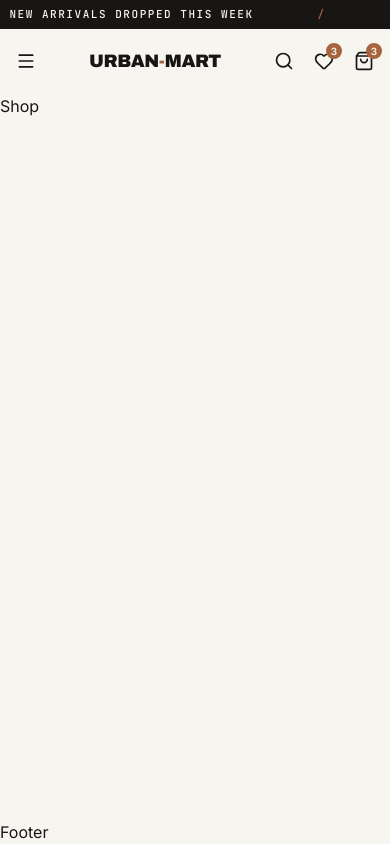
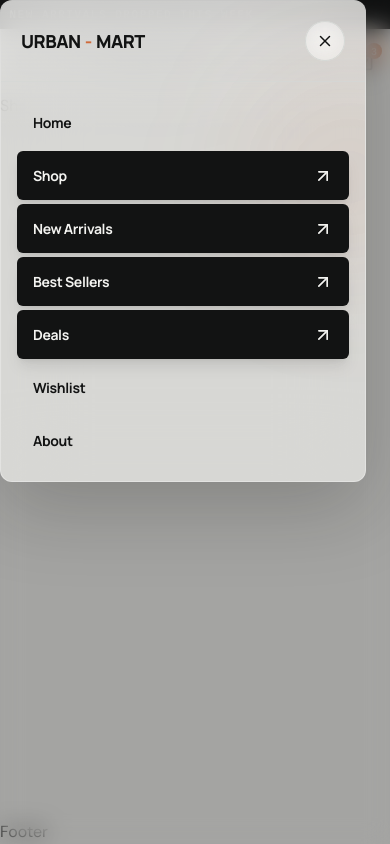
Before and after one commit to coffeeespresso343/urban-mart, a React (Vite) app: page /shop in a window 390 px wide. Both pictures are taken after a click on the button 26 px from the left and 61 px from the top of the page. Built offline with nearby package versions, Linux system fonts and the light colour scheme.

Commit message:
feat: add mobile navigation

```diff
--- a/index.html
+++ b/index.html
@@ -12,8 +12,9 @@
     <title>Urban-Mart - Built for City Life</title>
     <link rel="preconnect" href="https://fonts.googleapis.com" />
     <link rel="preconnect" href="https://fonts.gstatic.com" crossorigin />
+
     <link
-      href="https://fonts.googleapis.com/css2?family=Archivo:wght@500;600;700;800;900&family=Inter:wght@400;500;600;700&family=JetBrains+Mono:wght@400;500;600;700&display=swap"
+      href="https://fonts.googleapis.com/css2?family=DM+Sans:wght@400;500;600;700&family=IBM+Plex+Mono:wght@400;500;600&family=Manrope:wght@500;600;700;800&display=swap"
       rel="stylesheet"
     />
   </head>
--- a/package.json
+++ b/package.json
@@ -16,7 +16,8 @@
     "react": "^19.2.8",
     "react-dom": "^19.2.8",
     "react-router-dom": "^7.18.2",
-    "tailwindcss": "^4.3.3"
+    "tailwindcss": "^4.3.3",
+    "zustand": "^5.0.14"
   },
   "devDependencies": {
     "@eslint/js": "^10.0.1",
--- /dev/null
+++ b/src/components/layout/MobileNavigation.tsx
@@ -0,0 +1,116 @@
+import { AnimatePresence, motion } from "framer-motion";
+import { useUIStore } from "../../context/uiStore";
+import { Link, NavLink } from "react-router-dom";
+import { ArrowUpRight, X } from "lucide-react";
+import { useEffect } from "react";
+
+const LINKS = [
+  { label: "Home", to: "/" },
+  { label: "Shop", to: "/shop" },
+  { label: "New Arrivals", to: "/shop?sort=newest" },
+  { label: "Best Sellers", to: "/shop?filter=best-sellers" },
+  { label: "Deals", to: "/shop?filter=deals" },
+  { label: "Wishlist", to: "/wishlist" },
+  { label: "About", to: "/about" },
+];
+
+const MobileNavigation = () => {
+  const mobileMenuOpen = useUIStore((s) => s.mobileMenuOpen);
+  const closeMobileMenu = useUIStore((s) => s.closeMobileMenu);
+
+  useEffect(() => {
+    if (!mobileMenuOpen) return;
+
+    document.body.style.overflow = "hidden";
+
+    return () => {
+      document.body.style.overflow = "";
+    };
+  }, [mobileMenuOpen]);
+
+  return (
+    <AnimatePresence>
+      {mobileMenuOpen ? (
+        <div className="fixed inset-0 z-[95] lg:hidden">
+          <motion.div
+            initial={{ opacity: 0 }}
+            animate={{ opacity: 1 }}
+            exit={{ opacity: 0 }}
+            transition={{ duration: 0.3 }}
+            onClick={closeMobileMenu}
+            aria-hidden="true"
+            className="absolute inset-0 bg-ink/35 backdrop-blur-md"
+          />
+          <motion.nav
+            initial={{ x: "-100%" }}
+            animate={{ x: 0 }}
+            exit={{ x: "-100%" }}
+            transition={{ duration: 0.3, ease: [0.16, 1, 0.3, 1] }}
+            aria-label="Mobile"
+            className="absolute left-0 top-0 flex w-[calc(100%-1.5rem)] max-w-sm flex-col overflow-hidden rounded-xl border border-white/30 bg-paper/85
+            shadow-[0_25px_80px_rgba(23,22,20,0.22)] backdrop-blur-2xl supports-[backdrop-filter]:bg-paper/65"
+          >
+            <div className="pointer-events-none absolute inset-x-0 top-0 h-32 bg-linear-to-b from-white/35 to-transparent" />
+            <div className="pointer-events-none absolute -right-20 top-20 h-48 w-48 rounded-full bg-copper/10 blur-3xl" />
+            <div className="relative flex items-center justify-between border-b border-line-light/80 px-5 py-5">
+              <Link
+                to="/"
+                onClick={closeMobileMenu}
+                className="font-display text-lg font-black uppercase tracking-tight text-ink"
+              >
+                Urban<span className="mx-1 text-copper">-</span>Mart
+              </Link>
+              <button
+                type="button"
+                onClick={closeMobileMenu}
+                className="group flex h-10 w-10 items-center justify-center rounded-full border border-line-light bg-white/30
+              text-ink backdrop-blur-md transition-all duration-300 hover:border-copper/40 hover:bg-copper-light hover:text-copper active:scale-95"
+              >
+                <X
+                  className="h-4.5 w-4.5 transition-transform duration-300 group-hover:rotate-90"
+                  aria-hidden="true"
+                />
+              </button>
+            </div>
+            <ul className="flex flex-col gap-1 px-4 py-4">
+              {LINKS.map((link) => (
+                <li key={link.label}>
+                  <NavLink
+                    onClick={closeMobileMenu}
+                    to={link.to}
+                    className={({ isActive }) =>
+                      `group relative flex items-center justify-between overflow-hidden rounded-md px-4 py-3.5 font-display text-[14px]
+                    font-bold tracking-tight transition-all duration-300 ${
+                      isActive
+                        ? "bg-ink text-paper shadow-lg shadow-ink/10"
+                        : "text-ink hover:bg-white/45 hover:text-copper"
+                    }`
+                    }
+                  >
+                    {({ isActive }) => (
+                      <>
+                        <span className="relative z-10">{link.label}</span>
+                        <ArrowUpRight
+                          className={`relative z-10 h-5 w-5 transition-all duration-300 ${
+                            isActive
+                              ? "translate-x-0 opacity-100"
+                              : "-translate-x-1 opacity-0 group-hover:translate-x-0 group-hover:opacity-100"
+                          }`}
+                        />
+                        {!isActive && (
+                          <span className="absolute inset-0 -z-0 translate-x-[-101%] bg-copper-light/70 transition-transform duration-500 ease-out group-hover:translate-x-0" />
+                        )}
+                      </>
+                    )}
+                  </NavLink>
+                </li>
+              ))}
+            </ul>
+          </motion.nav>
+        </div>
+      ) : null}
+    </AnimatePresence>
+  );
+};
+
+export default MobileNavigation;
--- a/src/components/layout/Navbar.tsx
+++ b/src/components/layout/Navbar.tsx
@@ -1,6 +1,7 @@
 import { Heart, Menu, Search, ShoppingBag } from "lucide-react";
-import { useState } from "react";
+import { useEffect, useState } from "react";
 import { Link, NavLink } from "react-router-dom";
+import { useUIStore } from "../../context/uiStore";
 
 const NAV_LINKS = [
   { label: "Shop", to: "/shop" },
@@ -14,6 +15,15 @@ const Navbar = () => {
   const [scrolled, setScrolled] = useState(false);
   const productIds: number[] = [1, 2, 4];
 
+  const openMobileMenu = useUIStore((s) => s.openMobileMenu);
+
+  useEffect(() => {
+    const onScroll = () => setScrolled(window.scrollY > 8);
+    onScroll();
+    window.addEventListener("scroll", onScroll, { passive: true });
+    return () => window.removeEventListener("scroll", onScroll);
+  }, []);
+
   return (
     <header
       className={`sticky top-0 z-50 border-b transition-all duration-300 ${
@@ -23,7 +33,11 @@ const Navbar = () => {
       }`}
     >
       <div className="container-edge flex h-16 items-center justify-between sm:h-20">
-        <button aria-label="Open menu" className="text-ink lg:hidden">
+        <button
+          onClick={openMobileMenu}
+          aria-label="Open menu"
+          className="text-ink lg:hidden"
+        >
           <Menu className="h-5 w-5" aria-hidden="true" />
         </button>
 
--- a/src/components/layout/RootLayout.tsx
+++ b/src/components/layout/RootLayout.tsx
@@ -3,6 +3,7 @@ import { Outlet, useLocation } from "react-router-dom";
 import Footer from "./Footer";
 import { useEffect } from "react";
 import AnnouncementBar from "./AnnouncementBar";
+import MobileNavigation from "./MobileNavigation";
 
 const RootLayout = () => {
   const location = useLocation();
@@ -19,6 +20,7 @@ const RootLayout = () => {
         <Outlet />
       </main>
       <Footer />
+      <MobileNavigation />
     </div>
   );
 };
--- /dev/null
+++ b/src/context/uiStore.ts
@@ -0,0 +1,13 @@
+import { create } from "zustand";
+
+interface UIState {
+  mobileMenuOpen: boolean;
+  openMobileMenu: () => void;
+  closeMobileMenu: () => void;
+}
+
+export const useUIStore = create<UIState>((set) => ({
+  mobileMenuOpen: false,
+  openMobileMenu: () => set({ mobileMenuOpen: true }),
+  closeMobileMenu: () => set({ mobileMenuOpen: false }),
+}));
--- a/src/index.css
+++ b/src/index.css
@@ -1,57 +1,50 @@
 @import "tailwindcss";
 
 @theme {
-    /* ================================================================
-     COLOR SYSTEM — Urban-Mart
-     Premium / Editorial / Urban / Warm
-     ================================================================ */
+
 
     /* Core surfaces */
-    --color-ink: #171614;
-    --color-ink-soft: #211f1c;
-    --color-ink-elevated: #2b2925;
+    --color-ink: #121313;
+    --color-ink-soft: #1B1D1D;
+    --color-ink-elevated: #252727;
 
-    --color-paper: #f7f5f0;
-    --color-paper-dim: #eeece6;
-    --color-paper-warm: #e5e0d6;
+    --color-paper: #F3F3F0;
+    --color-paper-dim: #E7E8E5;
+    --color-paper-warm: #D9DBD8;
 
     /* Neutral text */
-    --color-stone: #77736c;
-    --color-stone-light: #b7b2a8;
-    --color-stone-dark: #514e48;
+    --color-stone: #777B79;
+    --color-stone-light: #AEB2AF;
+    --color-stone-dark: #505452;
 
     /* Borders */
-    --color-line: #29272266;
-    --color-line-light: #ddd9d0;
+    --color-line: #2C302F66;
+    --color-line-light: #D5D8D5;
 
     /* Premium accent — muted copper */
-    --color-copper: #a7653f;
-    --color-copper-dark: #824c30;
-    --color-copper-light: #f1e5dc;
+    --color-copper: #D06A3A;
+    --color-copper-dark: #A94E28;
+    --color-copper-light: #F3E2D9;
 
     /* Semantic colors */
-    --color-good: #46705a;
-    --color-warn: #a45d32;
-    --color-error: #a5483f;
-
-    /* ================================================================
-     TYPE SYSTEM
-     ================================================================ */
+    --color-good: #4D735F;
+    --color-warn: #B26B3D;
+    --color-error: #A74D45;
 
     --font-display:
-        "Archivo",
+        "Manrope",
         "Helvetica Neue",
         Arial,
         sans-serif;
 
     --font-body:
-        "Inter",
+        "DM Sans",
         "Helvetica Neue",
         Arial,
         sans-serif;
 
     --font-mono:
-        "JetBrains Mono",
+        "IBM Plex Mono",
         ui-monospace,
         SFMono-Regular,
         Menlo,
@@ -59,9 +52,7 @@
         Consolas,
         monospace;
 
-    /* ================================================================
-     ANIMATIONS
-     ================================================================ */
+
 
     --animate-fade-up:
         fade-up 0.6s cubic-bezier(0.16, 1, 0.3, 1) forwards;
@@ -76,9 +67,6 @@
         scale-in 0.35s cubic-bezier(0.16, 1, 0.3, 1) forwards;
 
 
-    /* ================================================================
-     KEYFRAMES
-     ================================================================ */
 
     @keyframes fade-up {
         from {
@@ -125,10 +113,6 @@
     }
 }
 
-
-/* ================================================================
-   BASE
-   ================================================================ */
 
 @layer base {
 
@@ -205,9 +189,6 @@
         user-select: none;
     }
 
-    /* ==============================================================
-     SCROLLBAR
-     ============================================================== */
 
     ::-webkit-scrollbar {
         width: 8px;
@@ -227,10 +208,6 @@
         background: var(--color-stone);
     }
 
-    /* ==============================================================
-     NO SCROLLBAR
-     ============================================================== */
-
     .no-scrollbar::-webkit-scrollbar {
         display: none;
     }
@@ -241,10 +218,6 @@
     }
 }
 
-
-/* ================================================================
-   UTILITIES
-   ================================================================ */
 
 @layer utilities {
 
```
Also changed, not shown: 1 other file (tests, documents, lock files or other folders).
